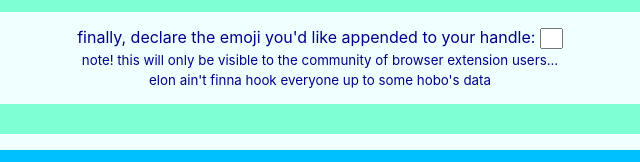
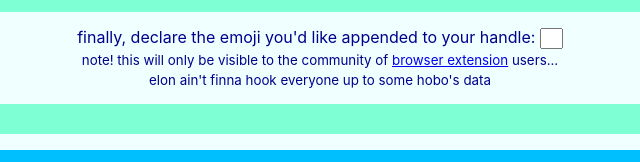
Before and after one commit to JacksonKearl/FeelingBlue, a browser extension: page index.html in a window 1280 px wide. Shown: the part 425-587 px from the top of the page, 320-960 px from the left. Drawn offline with Linux system fonts and the light colour scheme.

Commit message:
Link to extension

```diff
--- a/index.html
+++ b/index.html
@@ -166,7 +166,9 @@
                     <small id="emojiexamplemessage"></small>
                     <div id="emojiexample"></div>
                     <small>
-                        note! this will only be visible to the community of browser extension users...
+                        note! this will only be visible to the community of <a
+                            href="https://github.com/JacksonKearl/FeelingBlue#installing-the-extension">browser
+                            extension</a> users...
                         <br />
                         elon ain't finna hook everyone up to some hobo's data
                     </small>
```
